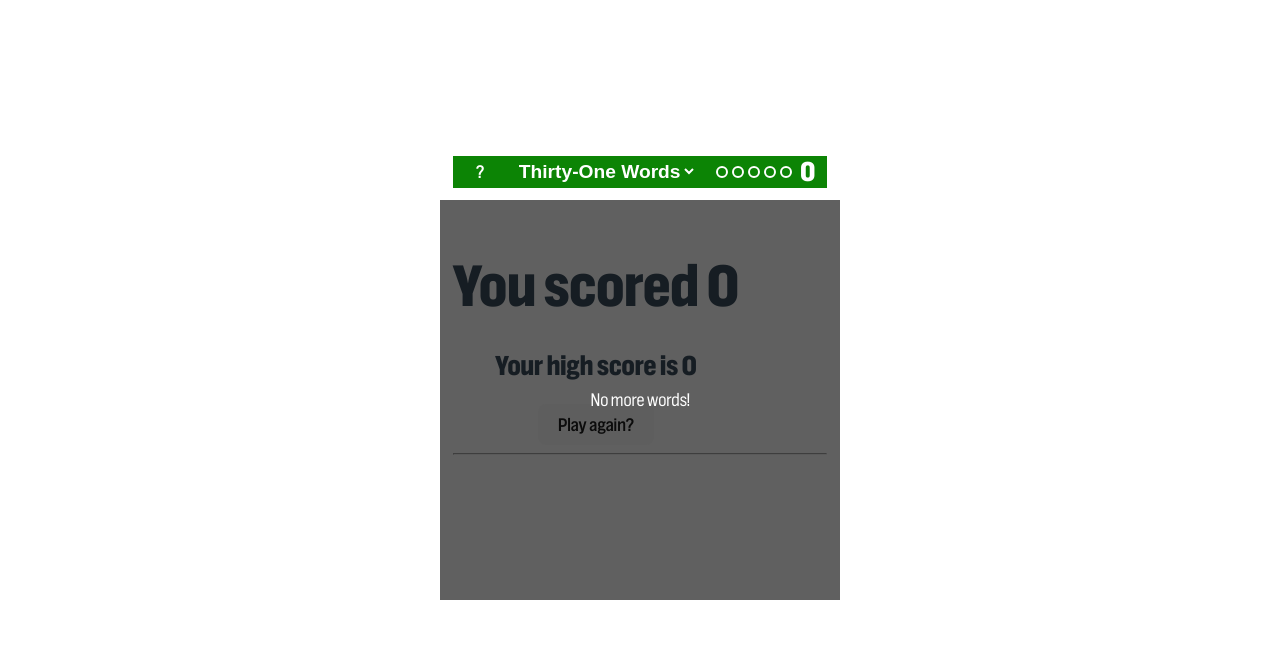
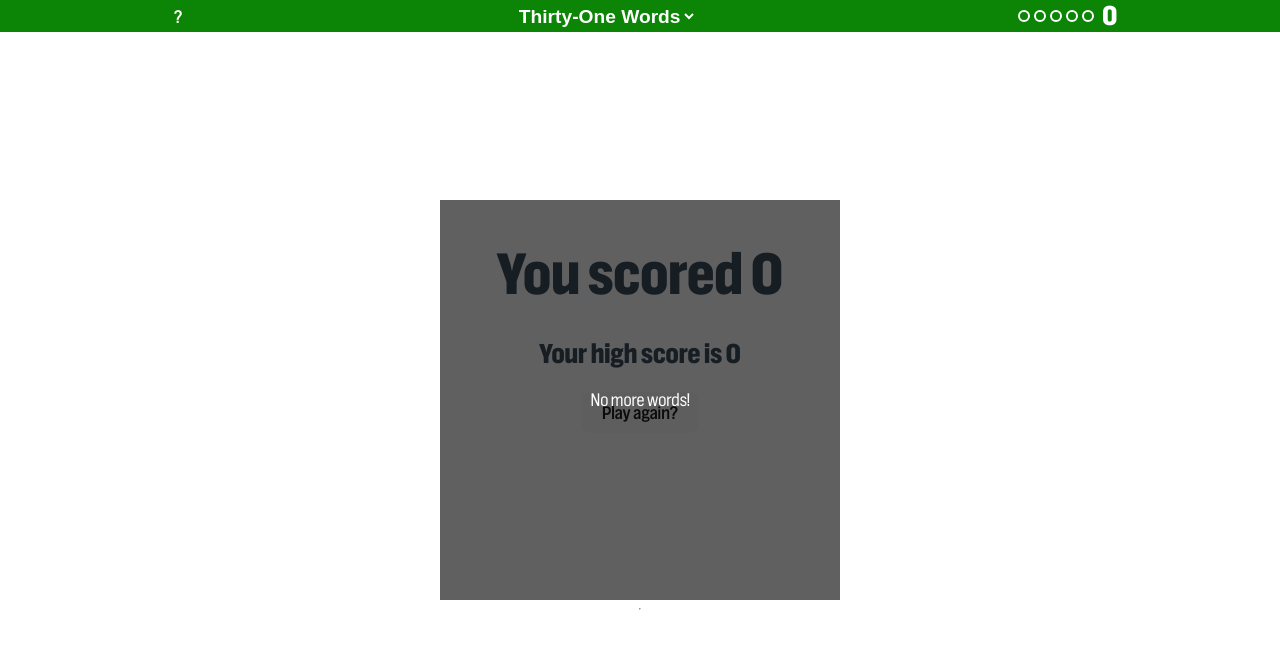
Before and after one commit to thinkle/boggle-fall, a Svelte app in the folder boggle-fall/: page / in a window 1280 px wide. Shown: the top 648 px of the page. Built offline with nearby package versions, Linux system fonts and the light colour scheme.

Commit message:
Remove responsive code / improve layout

```diff
--- a/boggle-fall/src/App.svelte
+++ b/boggle-fall/src/App.svelte
@@ -70,30 +70,7 @@
   .center {
     margin-top: 36px;
   }
-  @media screen and (width > 1000px) {
-    :root {
-      --block-width: calc(min(64px,12vw));
-      --block-height: var(--block-width);
-    }
-  .center {
-    display: flex;
-    justify-content: center;
-    gap: 8px;
-    align-items: center;
-  }
 
-  .wrap {
-    width: 100vw;
-    height: 100vh;
-    position: fixed;
-    overflow: hidden;
-    top: 0;
-    left: 0;
-    display: grid;
-    place-content: center;
-
-  }
-}
   main {
     margin: auto;
     user-select: none;
@@ -105,14 +82,9 @@
 
 
   /* Mobile */
-  @media screen and (width < 800px) {
+
     .score-box {
       justify-content: center;
-    }
-    :root {
-      --block-width : 13vw;
-      --block-height: 13vw;
-
     }
     .wrap {
       width: 100vw;
@@ -126,6 +98,6 @@
       justify-content: space-between;
       align-items: center;
     }
-  }
+
 
 </style>
--- a/boggle-fall/src/GameGrid.svelte
+++ b/boggle-fall/src/GameGrid.svelte
@@ -111,7 +111,6 @@
     } else if (letter == lastTouched) {
       return;
     } else {
-
       selectLetter(letter,true,false);
       lastTouched = letter;
     }
@@ -145,7 +144,7 @@
       <EffectCanvas parent={grid} selectedElements={$selectedElements}/>
       {#each $letters as letter (letter.id)}
         <div animate:flip
-          style="position:relative;z-index:2;"
+          class="letter-container"
           bind:this={letterElements[letter.id]}
           in:fly|local={{y:-100,duration:1000}}
           out:send={{key:letter.id,duration:1000}}
@@ -178,32 +177,29 @@
     font-family:'Bild Variable Web',sans-serif;
   }
 
-  @media screen and (width > 1000px) {
+
     :root {
       --block-width: calc(min(64px,12vw));
       --block-height: var(--block-width);
     }
 
-}
+
   main {
     margin: auto;
     user-select: none;
     display: grid;
     gap: 8px;
-    grid-template-columns: auto auto auto auto auto;
+    justify-content: center;
+    align-items: center;
+    grid-template-columns: repeat(5,calc(1.25*var(--block-width)));
+    grid-template-rows: repeat(5,calc(1.25*var(--block-height)));
     position: relative;
   }
 
-
-  /* Mobile */
-  @media screen and (width < 800px) {
-
-    :root {
-      --block-width : 13vw;
-      --block-height: 13vw;
-
-    }
-
+  .letter-container {
+    position:relative;
+    z-index:2;
+    justify-self: center;
+    align-self: center;
   }
-
 </style>
```
Also changed, not shown: boggle-fall/src/lib/LetterBlock.svelte (line endings or trailing spaces).
